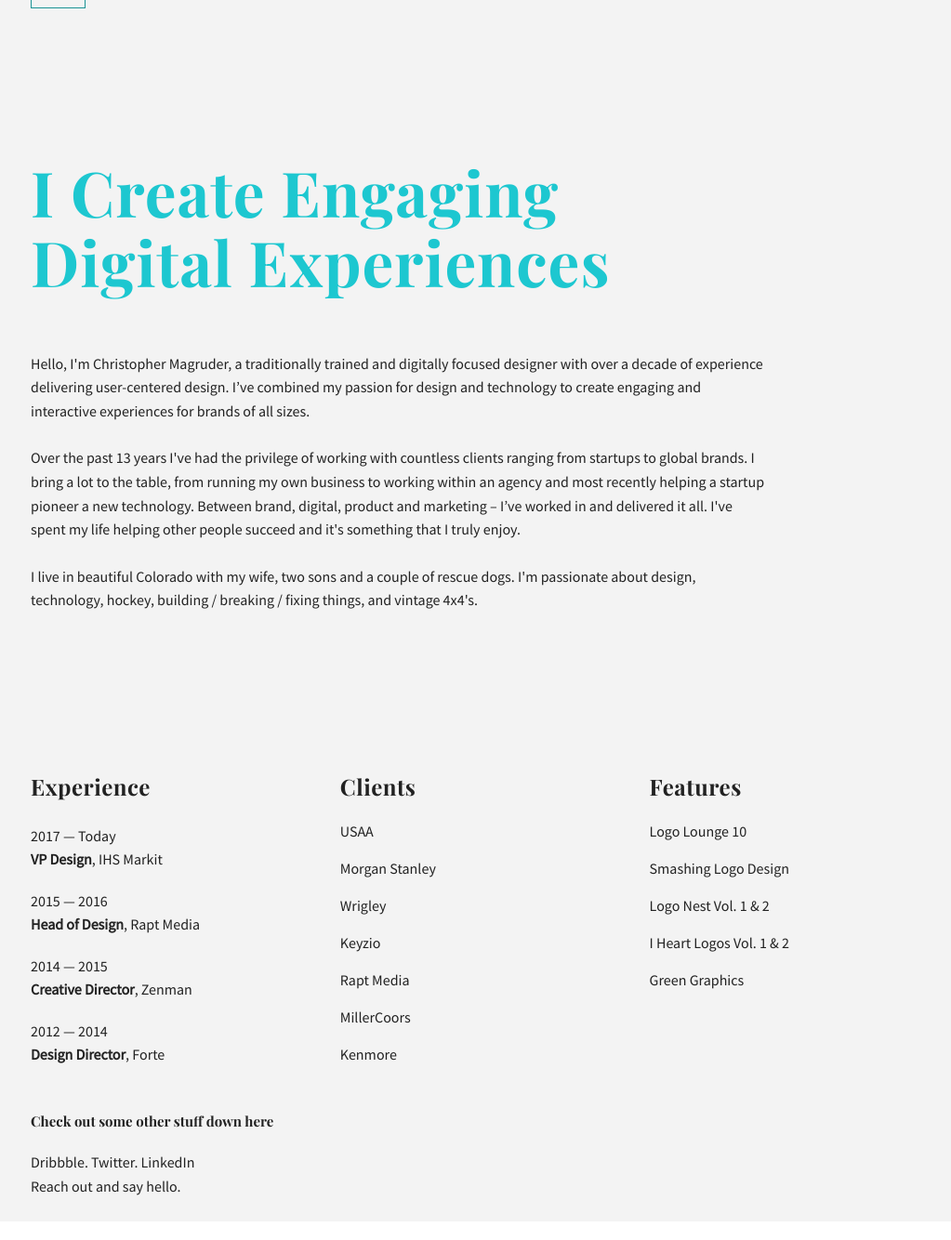
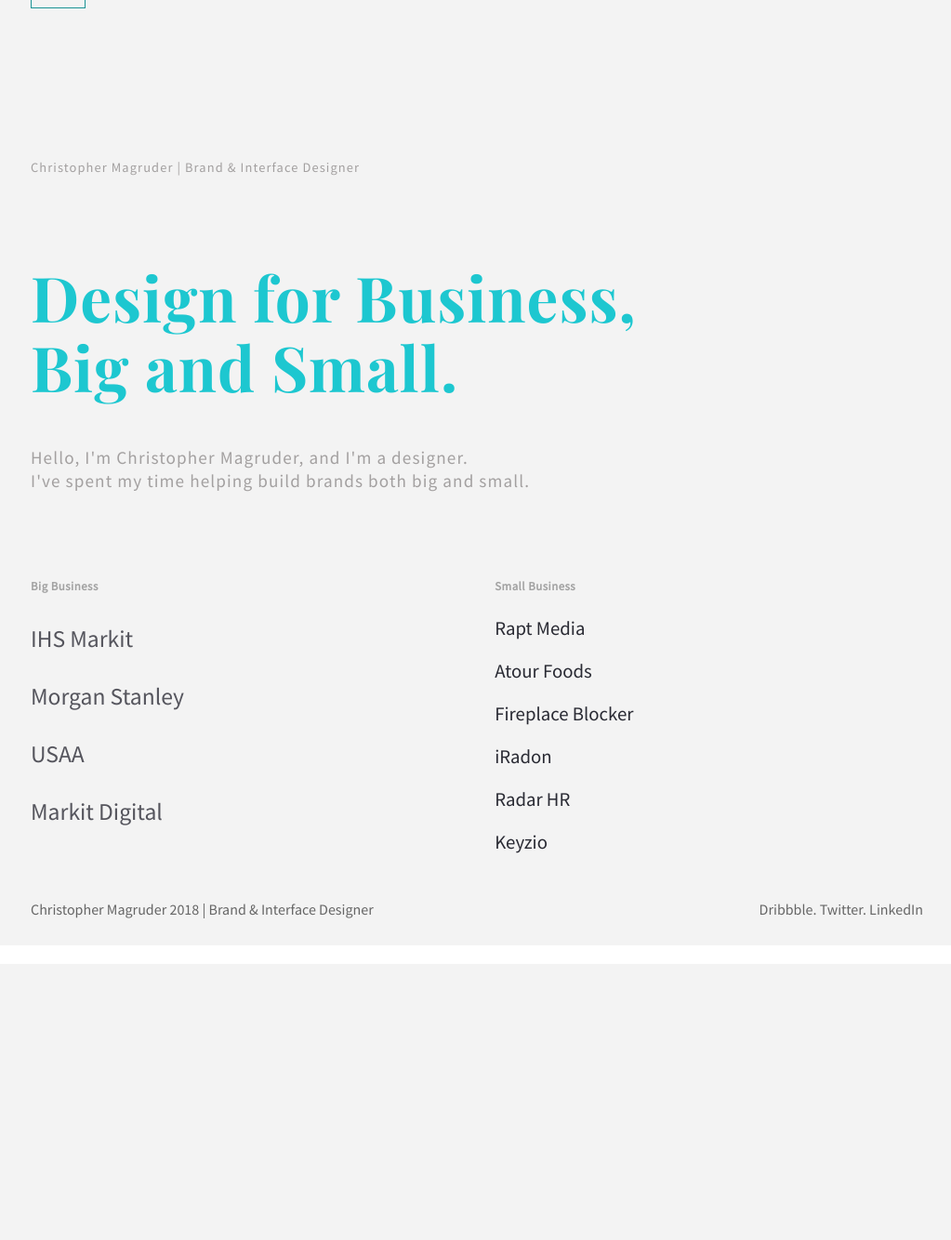
Before and after one commit to heymagruder/personal2018, a PHP site: page / in a window 1280 px wide. Shown: the part 86-1420 px from the top of the page at 93% size, without its empty margins (127-1150 px from the left). After the commit the page ends 1074 px from the top, so only its background shows below. Run offline with PHP 8.4, Linux system fonts and the light colour scheme; some web fonts are replaced.

Commit message:
Work is now Index.
Bunch of css changes and made work list the index page.

```diff
--- a/css/styles.css
+++ b/css/styles.css
@@ -12,6 +12,35 @@ ol {
 	margin: 1.5rem 0 5rem 0;
 	line-height: 1.25em;
 }
+
+.big-biz li {
+  margin: 1.25em 0;
+  font-size: 1.6em;
+  color: #55555d;
+  line-height: 30px;
+}
+
+
+.sm-biz li {
+  margin: 1.25em 0;
+  font-size: 1.3em;
+  color: #292A33;
+}
+
+/*.sm-biz h6 {
+  font-family: 'Source Sans Pro', Sans-Serif;
+  font-size: 0.6em;
+  color: #A2A2A2;
+  letter-spacing: 0.5px;
+}
+*/
+.biz {
+  font-family: 'Source Sans Pro', Sans-Serif;
+  font-size: 0.8em;
+  color: #A2A2A2;
+  letter-spacing: 0.5px;
+}
+
 
 li {
 	margin: 1.25em 0;
@@ -100,6 +129,25 @@ strong {
   line-height: 4px;
 }
 
+footer {
+  color: #666;
+  background-color: #efefef;
+}
+
+.main-name {
+  color: #A3A0A0;
+  font-size: 0.9em;
+  letter-spacing: 1.1px;
+  padding-bottom: 65px;
+}
+
+.intro-para {
+  font-size: 1.2em;
+  line-height: 0.6px;
+  color: #A3A0A0;
+  letter-spacing: 1.1px;
+}
+
 /* ----------------------------- */
 /* == Nav */
 /* ----------------------------- */
--- a/index.html
+++ b/index.html
@@ -51,50 +51,37 @@
 
     <div class="row">
       <div class="ten columns" style="margin-top: 15%">
-        <h3 class="intro-text" id="shuffle">I Create Engaging Digital Experiences</h3>
-        <p>Hello, I'm Christopher Magruder, a traditionally trained and digitally focused designer with over a decade of experience delivering user-centered design. I’ve combined my passion for design and technology to create engaging and interactive experiences for brands of all sizes.</p>
-        <p>Over the past 13 years I've had the privilege of working with countless clients ranging from startups to global brands. I bring a lot to the table, from running my own business to working within an agency and most recently helping a startup pioneer a new technology. Between brand, digital, product and marketing – I’ve worked in and delivered it all. I've spent my life helping other people succeed and it's something that I truly enjoy.</p>
-        <p>I live in beautiful Colorado with my wife, two sons and a couple of rescue dogs. I'm passionate about design, technology, hockey, building / breaking / fixing things, and vintage 4x4's.</p>
+        <p class="main-name">Christopher Magruder | Brand & Interface Designer</p>
+        <h3 class="intro-text" id="shuffle">Design for Business, <br>Big and Small.</h3>
+        <p class="intro-para">Hello, I'm Christopher Magruder, and I'm a designer.</p>
+        <p class="intro-para">I've spent my time helping build brands both big and small.</p>
       </div>
     </div>
 
     <div class="row">
-      <div class="one-third column" style="margin-top: 15%">
-        <h5>Experience</h5>
+      <div class="big-biz one-half column" style="margin-top: 8%">
+        <h6 class="biz">Big Business</h6>
         <ol>
-            <li>
-              <span class="date">2017 &mdash; Today</span>
-              <strong class="jobtitle">VP Design</strong>, IHS Markit
-            </li>
-            <li>
-              <span class="date">2015 &mdash; 2016</span>
-              <strong class="jobtitle">Head of Design</strong>, Rapt Media
-            </li>
-            <li>
-              <span class="date">2014 &mdash; 2015</span>
-              <strong class="jobtitle">Creative Director</strong>, Zenman
-            </li>
-            <li>
-              <span class="date">2012 &mdash; 2014</span>
-              <strong class="jobtitle">Design Director</strong>, Forte
-            </li>
+            <li>IHS Markit</li>
+            <li>Morgan Stanley</li>
+            <li>USAA</li>
+            <li>Markit Digital</li>
           </ol>
       </div>
 
-      <div class="one-third column" style="margin-top: 15%">
-        <h5>Clients</h5>
+      <div class="sm-biz one-half column" style="margin-top: 8%">
+        <h6 class="biz">Small Business</h6>
           <ol>
-            <li>USAA</li>
-            <li>Morgan Stanley</li>
-            <li>Wrigley</li>
+            <li>Rapt Media</li>
+            <li>Atour Foods</li>
+            <li>Fireplace Blocker</li>
+            <li>iRadon</li>
+            <li>Radar HR</li>
             <li>Keyzio</li>
-            <li>Rapt Media</li>
-            <li>MillerCoors</li>
-            <li>Kenmore</li>
           </ol>
       </div>
 
-      <div class="one-third column" style="margin-top: 15%">
+<!--       <div class="one-third column" style="margin-top: 15%">
         <h5>Features</h5>
           <ol>
             <li>Logo Lounge 10</li>
@@ -103,15 +90,14 @@
             <li>I Heart Logos Vol. 1 & 2</li>
             <li>Green Graphics</li>
           </ol>
-      </div>
-    </div>
+      </div> -->
     <footer>
-      <h6>Check out some other stuff down here</h6>
-      <h7>Dribbble. Twitter. LinkedIn</h7>
-        <p>Reach out and say hello<a href="mailto:heymagruder@gmail.com"></a>.</p>
+      <p class="u-pull-left">Christopher Magruder 2018 | Brand & Interface Designer</p>
+      <p class="u-pull-right">Dribbble. Twitter. LinkedIn</p>
     </footer>
 
   </div><!-- End Container -->
+
 
 
 <!-- End Document
```
